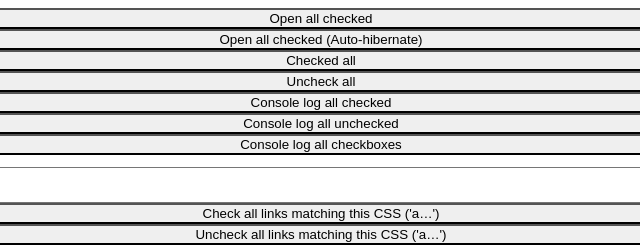
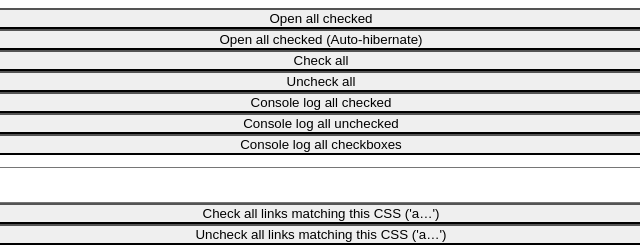
Before and after one commit to crabshank/Chrome-linkboxes, a browser extension: page index.html in a window 1280 px wide. Shown: the full height of the page, 319-959 px from the left. Drawn offline with Linux system fonts and the light colour scheme.

Commit message:
Add files via upload

```diff
--- a/index.html
+++ b/index.html
@@ -15,7 +15,7 @@
 	</style>
 	  <button id="openAll">Open all checked</button>
 	  <button id="openAllHib">Open all checked (Auto-hibernate)</button>
-	  <button id="checkAll">Checked all</button>
+	  <button id="checkAll">Check all</button>
 	  <button id="uncheckAll">Uncheck all</button>
 	  <button id="logChecked">Console log all checked</button>
 	  <button id="logUnchecked">Console log all unchecked</button>
```
